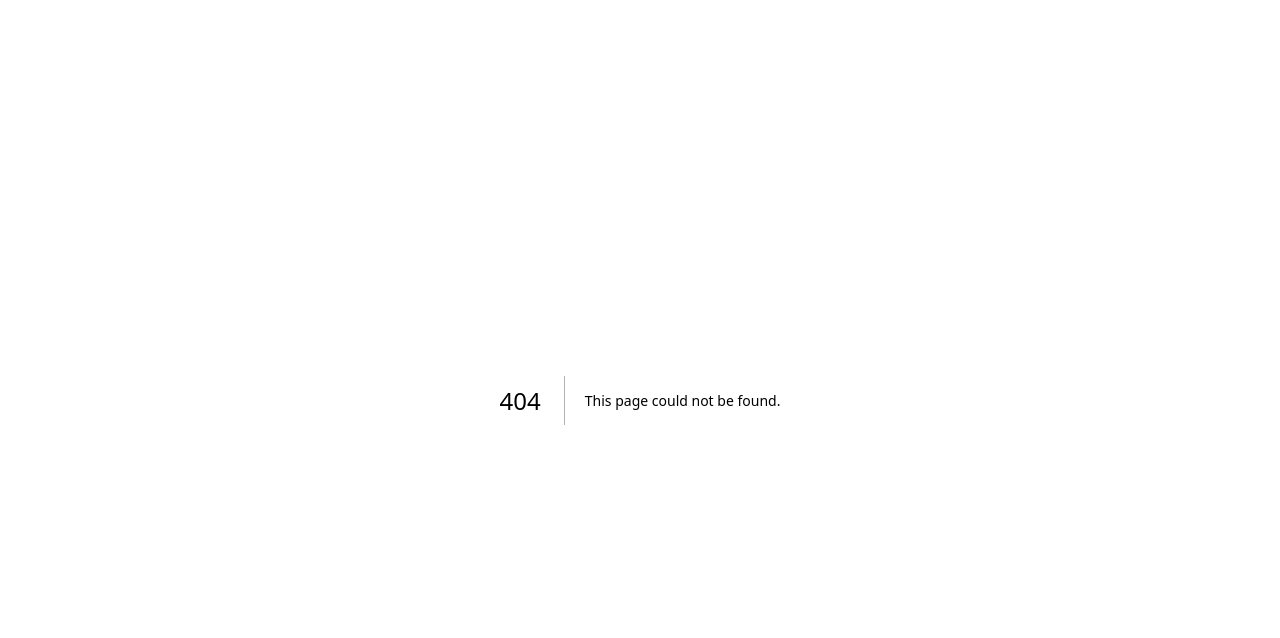
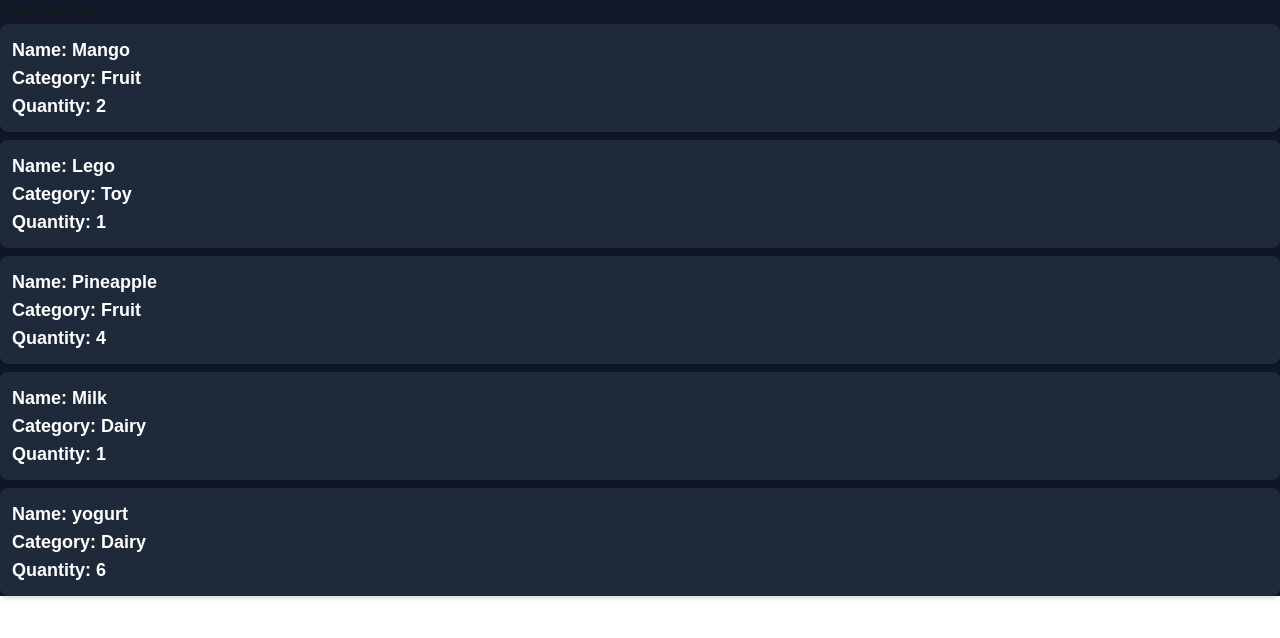
Before and after one commit to TessaFey/cprg306-assignments, a Next.js app: page /week-3 in a window 1280 px wide. Before the commit this address had no page. Shown: the top 638 px of the page. Built offline with nearby package versions, Linux system fonts and the light colour scheme.

Commit message:
progress
List displays but there is an error currently

```diff
--- a/app/week-3/item-list.js
+++ b/app/week-3/item-list.js
@@ -1,6 +1,6 @@
-import Item from "./Item";
+import Item from "./items";
 
-function ItemList() {
+export default function ItemList() {
   const items = [
     { name: "Mango", quantity: 2, category: "Fruit" },
     { name: "Lego", quantity: 1, category: "Toy" },
@@ -8,5 +8,15 @@
     { name: "Milk", quantity: 1, category: "Dairy" },
     { name: "yogurt", quantity: 6, category: "Dairy" },
   ];
-
+  return (
+    <ul className="">
+      {items.map((item) => (
+        <Item
+          name={item.name}
+          quantity={item.quantity}
+          category={item.category}
+        />
+      ))}
+    </ul>
+  );
 }
--- a/app/week-3/items.js
+++ b/app/week-3/items.js
@@ -1,14 +1,14 @@
-function Item({ name, quantity, category }) {
+export default function Item({ name, quantity, category }) {
     return (
     <li className="flex justify-between items-center p-3 bg-gray-800 rounded-lg shadow-md text-white mb-2">
         <div className="flex flex-col">
-            <span className="text-lg font-bold">name
+            <span className="text-lg font-bold">Name: {name}
             </span>
             <span className="text-lg font-bold">Category: {category}
             </span>
-        </div>
             <span className="text-lg font-bold">Quantity: {quantity}
             </span>
+        </div>
     </li>
     )
 }
--- a/app/week-3/pag.js
+++ b/app/week-3/pag.js
@@ -0,0 +1,18 @@
+// week 2 landing page
+
+import StudentInfo from "./student-info";
+
+export default function Page() {
+
+return (
+<main>
+    <div className="bg-black border-2 border-blue-500 p-4 rounded-lg inline-block">
+        <h1 className="text-red-600">Shopping List</h1>
+    </div>
+        {/* //Adding a box for visibility because i work in dark mode */}
+    <div className="w-full max-w-md">
+        <StudentInfo></StudentInfo>
+    </div>
+</main>
+);
+}
--- /dev/null
+++ b/app/week-3/page.js
@@ -0,0 +1,12 @@
+//Wee 3 landing page
+
+import ItemList from "./item-list";
+
+export default function Page() {
+  return (
+    <main className=" bg-gray-900">
+      <h1>Shopping List</h1>
+      <ItemList></ItemList>
+    </main>
+  );
+}
```
